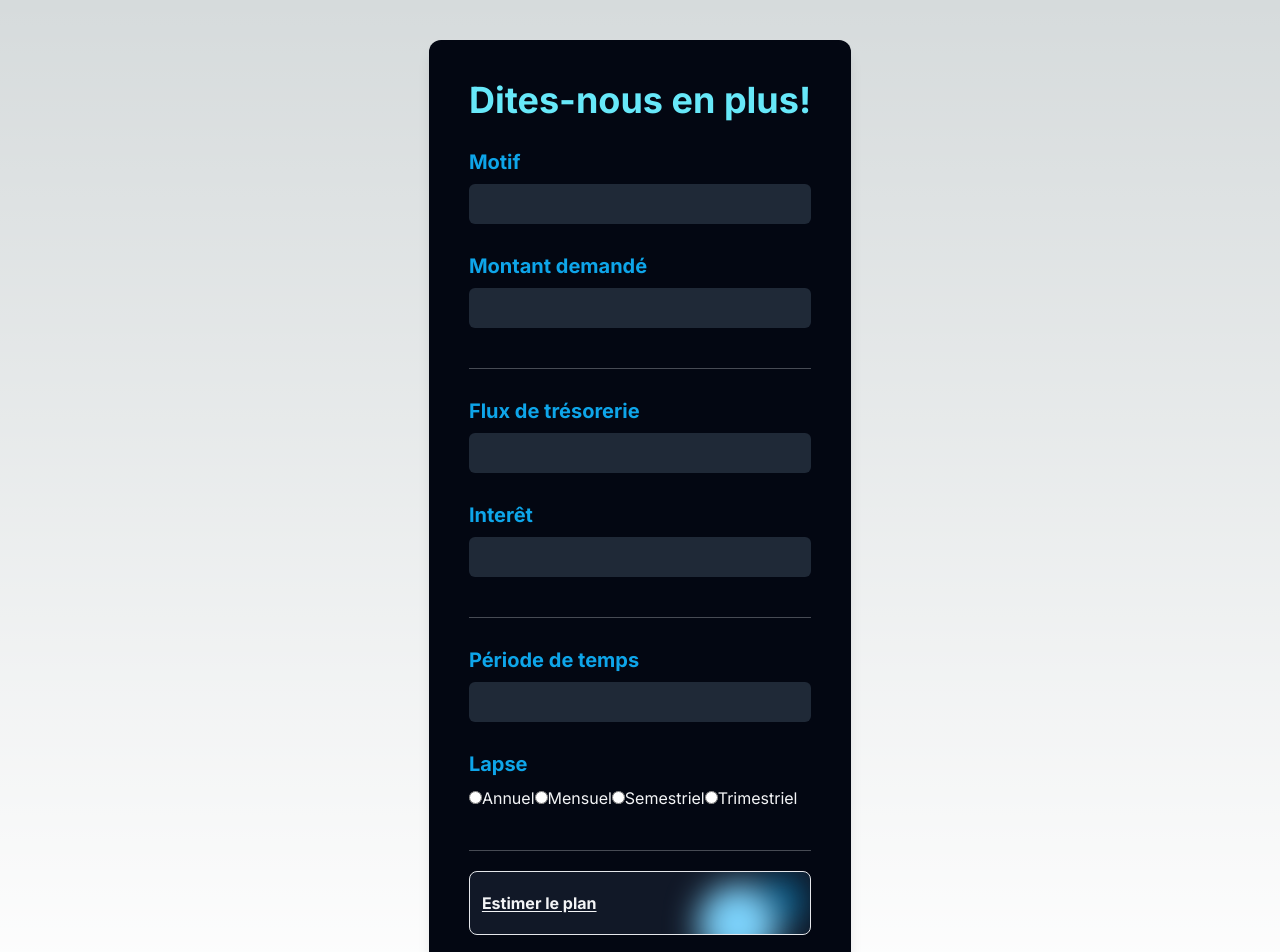
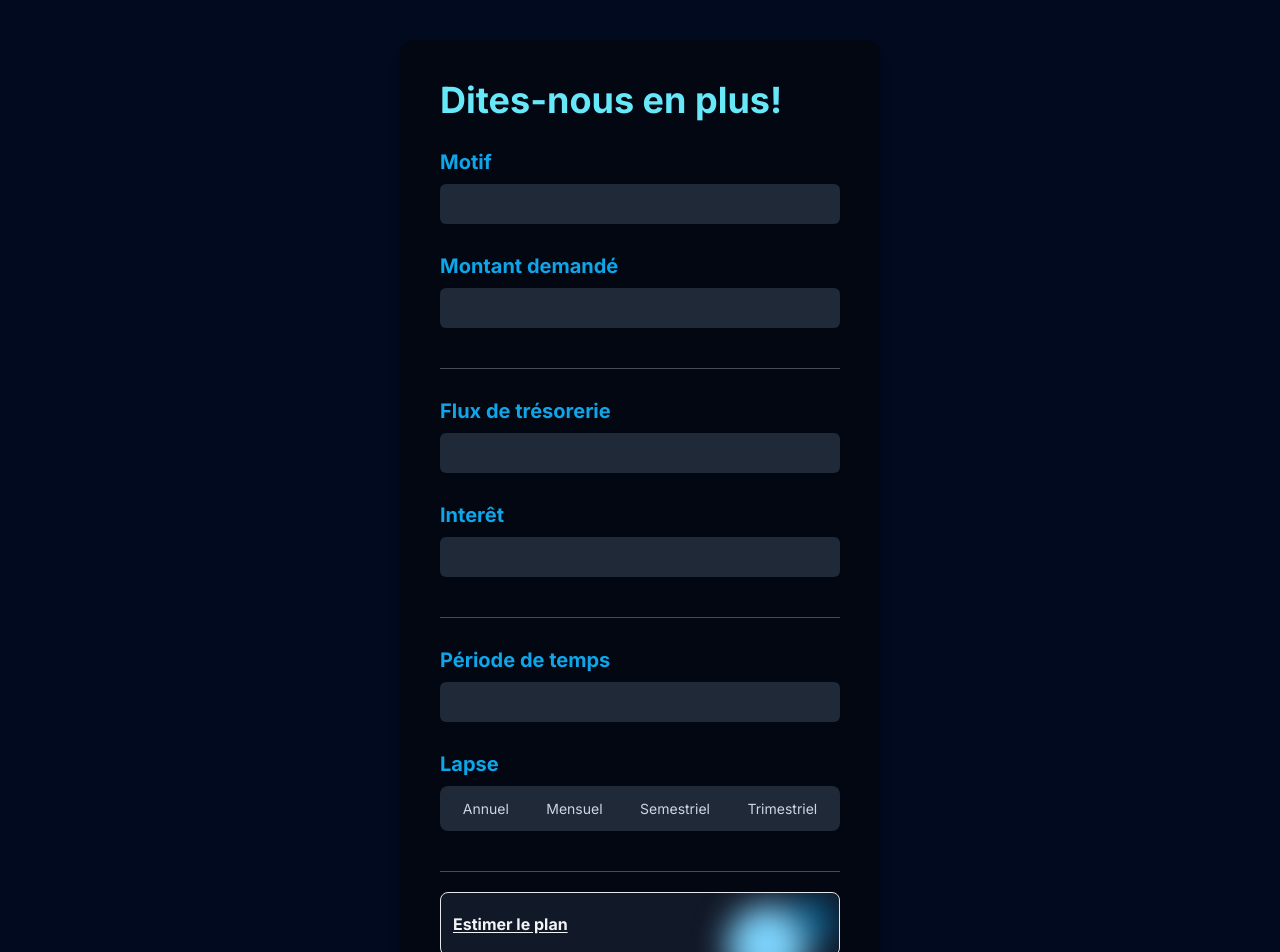
Before and after one commit to SophieKodomome/Management_3, a Next.js app in the folder bank/: page / in a window 1280 px wide. Shown: the top 952 px of the page. Built offline with nearby package versions, Linux system fonts and the light colour scheme.

Commit message:
Update globals.css

```diff
--- a/bank/src/app/globals.css
+++ b/bank/src/app/globals.css
@@ -17,13 +17,7 @@
 }
 
 body {
-  color: rgb(var(--foreground-rgb));
-  background: linear-gradient(
-      to bottom,
-      transparent,
-      rgb(var(--background-end-rgb))
-    )
-    rgb(var(--background-start-rgb));
+  background: rgb(1, 10, 31);
 }
 
 @layer utilities {
@@ -31,3 +25,42 @@ body {
     text-wrap: balance;
   }
 }
+
+.radio-inputs {
+  position: relative;
+  display: flex;
+  flex-wrap: wrap;
+  border-radius: 0.5rem;
+  background-color: rgb(31 41 55);;
+  box-sizing: border-box;
+  box-shadow: 0 0 0px 1px rgba(0, 0, 0, 0.06);
+  padding: 0.25rem;
+  width: 400px;
+  font-size: 14px;
+}
+
+.radio-inputs .radio {
+  flex: 1 1 auto;
+  text-align: center;
+}
+
+.radio-inputs .radio input {
+  display: none;
+}
+
+.radio-inputs .radio .name {
+  display: flex;
+  cursor: pointer;
+  align-items: center;
+  justify-content: center;
+  border-radius: 0.5rem;
+  border: none;
+  padding: .5rem 0;
+  color: rgb(205, 214, 226);
+  transition: all .15s ease-in-out;
+}
+
+.radio-inputs .radio input:checked + .name {
+  background-color: rgb(14 165 233);
+  font-weight: 600;
+}
```
